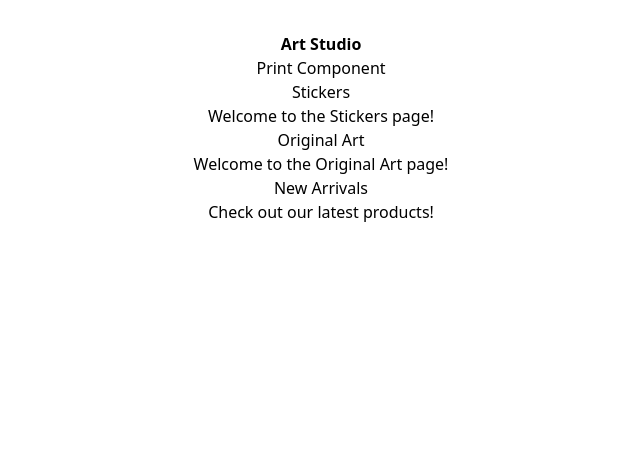
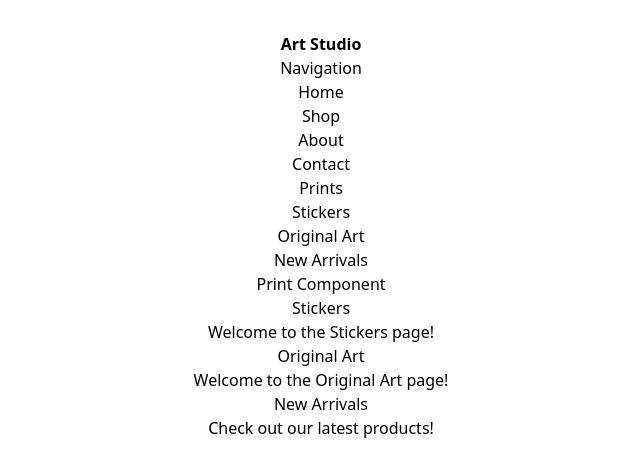
Before and after one commit to lavollmer/art-business-ops, a React (Vite) app: page / in a window 1280 px wide. Shown: the top 476 px of the page, without its empty margins (319-959 px from the left). Built offline with nearby package versions, Linux system fonts and the light colour scheme.

Commit message:
adding a navigation bar

```diff
--- a/src/App.jsx
+++ b/src/App.jsx
@@ -3,6 +3,7 @@ import Prints from "./assets/Prints";
 import Stickers from "./assets/Stickers";
 import OriginalArt from "./assets/OriginalArt";
 import NewArrivals from "./assets/NewArrivals";
+import Navigation from "./assets/Navigation"
 
 function App() {
   return (
@@ -11,6 +12,7 @@ function App() {
         <div>
           <h1 className="font-bold">Art Studio</h1>
         </div>
+        <Navigation />
         <Prints />
         <Stickers />
         <OriginalArt />
--- a/src/assets/Navigation.jsx
+++ b/src/assets/Navigation.jsx
@@ -2,7 +2,27 @@ import React from 'react'
 
 const Navigation = () => {
   return (
-    <div>Navigation</div>
+    <div>
+        <div>
+            Navigation
+        </div>
+        <div>
+            <ul>
+                <li>Home</li>
+                <li>Shop</li>
+                <li>About</li>
+                <li>Contact</li>
+                </ul>
+        </div>
+        <div>
+            <ul>
+                <li>Prints</li>
+                <li>Stickers</li>
+                <li>Original Art</li>
+                <li>New Arrivals</li>
+            </ul>
+        </div>
+    </div>
   )
 }
 
```
